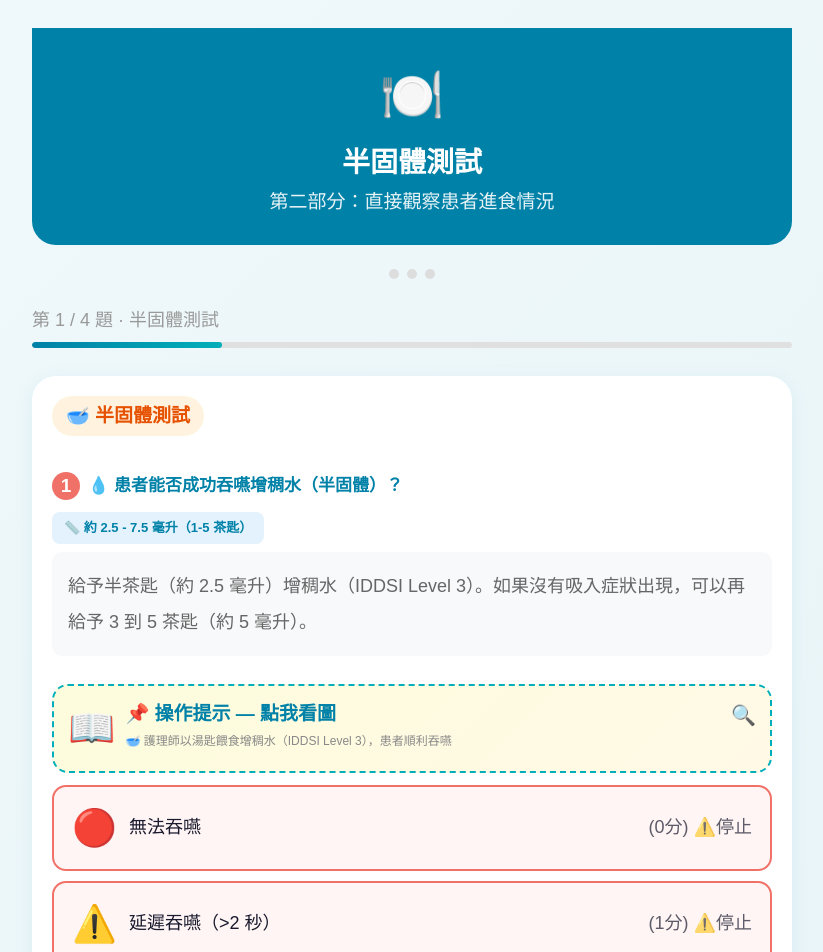
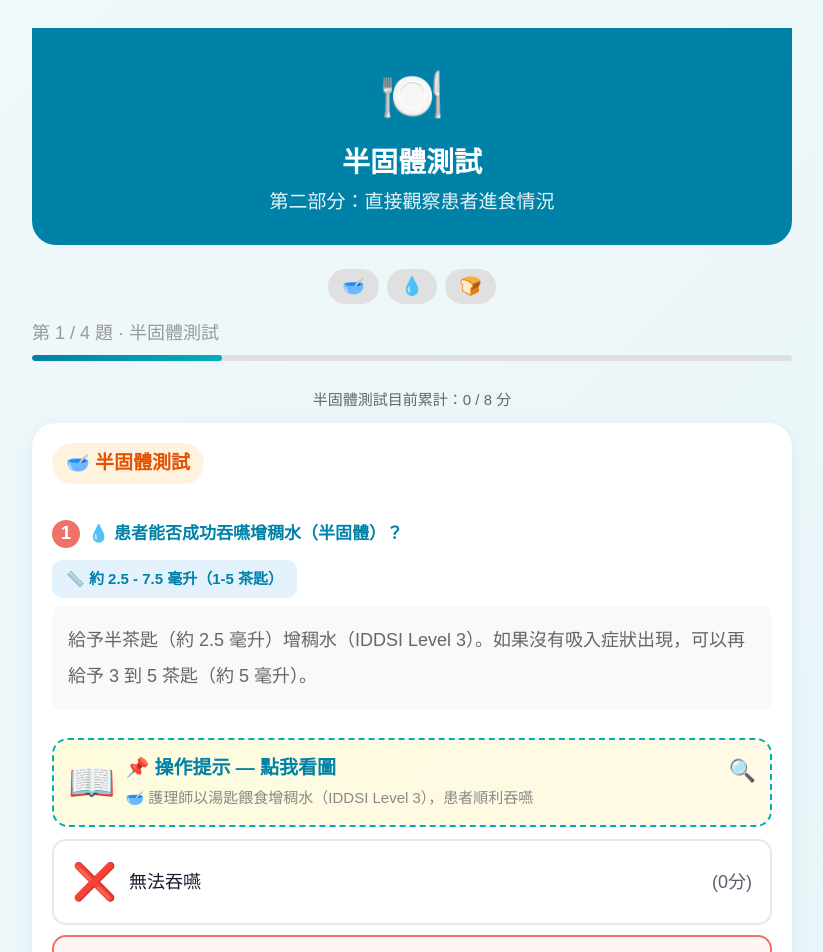
Before and after one commit to seedturtle/guss-t-app, a React (Vite) app: page /direct-test/1 in a window 1280 px wide. Shown: the top 952 px of the page, without its empty margins (228-1051 px from the left). Built offline with nearby package versions, Linux system fonts and the light colour scheme.

Commit message:
fix: all 4 items must be answered per phase before scoring; remove early stop navigation in direct test

```diff
--- a/src/data.ts
+++ b/src/data.ts
@@ -70,7 +70,7 @@ export const DIRECT_ITEMS_SEMI_SOLID: DirectTestItem[] = [
     volumeHint: '約 2.5 - 7.5 毫升（1-5 茶匙）',
     cartoonHint: '🥣 護理師以湯匙餵食增稠水（IDDSI Level 3），患者順利吞嚥',
     options: [
-      { label: '無法吞嚥', value: '無法', score: 0, stop: true },
+      { label: '無法吞嚥', value: '無法', score: 0 },
       { label: '延遲吞嚥（>2 秒）', value: '延遲', score: 1, stop: true },
       { label: '成功吞嚥', value: '成功', score: 2 },
     ],
@@ -85,7 +85,7 @@ export const DIRECT_ITEMS_SEMI_SOLID: DirectTestItem[] = [
     description: '觀察患者在吞嚥前、吞嚥中、吞嚥後三分鐘內是否有咳嗽',
     cartoonHint: '😮‍💨 患者吞嚥時皺眉咳嗽，護理師表情擔憂並準備停止',
     options: [
-      { label: '是（觀察到咳嗽）', value: '是', score: 0, stop: true },
+      { label: '是（觀察到咳嗽）', value: '是', score: 0 },
       { label: '否（無咳嗽）', value: '否', score: 1 },
     ],
   },
@@ -99,7 +99,7 @@ export const DIRECT_ITEMS_SEMI_SOLID: DirectTestItem[] = [
     description: '觀察患者口腔是否有流出液體的現象',
     cartoonHint: '💦 患者下巴有口水，護理師持纸巾輕輕擦拭並觀察',
     options: [
-      { label: '是', value: '是', score: 0, stop: true },
+      { label: '是', value: '是', score: 0 },
       { label: '否', value: '否', score: 1 },
     ],
   },
@@ -113,7 +113,7 @@ export const DIRECT_ITEMS_SEMI_SOLID: DirectTestItem[] = [
     description: '請患者說「哦」，聆聽吞嚥後的嗓音是否有濕濡或沙啞聲',
     cartoonHint: '🗣️ 醫護仔細聆聽患者說「哦」的嗓音，觀察是否有異常',
     options: [
-      { label: '是（嗓音改變）', value: '是', score: 0, stop: true },
+      { label: '是（嗓音改變）', value: '是', score: 0 },
       { label: '否（嗓音正常）', value: '否', score: 1 },
     ],
   },
@@ -131,7 +131,7 @@ export const DIRECT_ITEMS_LIQUID: DirectTestItem[] = [
     volumeHint: '3 → 5 → 10 → 20 → 50 毫升',
     cartoonHint: '💧 護理師以有刻度的杯子餵水，患者逐步增加攝取量',
     options: [
-      { label: '無法吞嚥', value: '無法', score: 0, stop: true },
+      { label: '無法吞嚥', value: '無法', score: 0 },
       { label: '延遲吞嚥（>2 秒）', value: '延遲', score: 1, stop: true },
       { label: '成功吞嚥', value: '成功', score: 2 },
     ],
@@ -146,7 +146,7 @@ export const DIRECT_ITEMS_LIQUID: DirectTestItem[] = [
     description: '觀察患者在吞嚥前、吞嚥中、吞嚥後三分鐘內是否有咳嗽',
     cartoonHint: '😮‍💨 患者嗆咳，水珠噴出，立即停止餵水並記錄',
     options: [
-      { label: '是（觀察到咳嗽）', value: '是', score: 0, stop: true },
+      { label: '是（觀察到咳嗽）', value: '是', score: 0 },
       { label: '否（無咳嗽）', value: '否', score: 1 },
     ],
   },
@@ -160,7 +160,7 @@ export const DIRECT_ITEMS_LIQUID: DirectTestItem[] = [
     description: '觀察患者口腔是否有流出液體的現象',
     cartoonHint: '💦 患者口腔有液體流出，護理師觀察並記錄情形',
     options: [
-      { label: '是', value: '是', score: 0, stop: true },
+      { label: '是', value: '是', score: 0 },
       { label: '否', value: '否', score: 1 },
     ],
   },
@@ -174,7 +174,7 @@ export const DIRECT_ITEMS_LIQUID: DirectTestItem[] = [
     description: '請患者說「哦」，聆聽吞嚥後的嗓音是否有濕濡或沙啞聲',
     cartoonHint: '🗣️ 醫護使用聽診器聆聽患者嗓音，確認是否有濕濡聲',
     options: [
-      { label: '是（嗓音改變）', value: '是', score: 0, stop: true },
+      { label: '是（嗓音改變）', value: '是', score: 0 },
       { label: '否（嗓音正常）', value: '否', score: 1 },
     ],
   },
--- a/src/pages/DirectTest.tsx
+++ b/src/pages/DirectTest.tsx
@@ -12,122 +12,101 @@ const CARTOON_MAP: Record<string, Record<number, string>> = {
 const DirectTest: React.FC = () => {
   const { phase } = useParams<{phase: string}>();
   const navigate = useNavigate();
+  const currentPhase: string = phase || 'semi-solid';
 
   const [step, setStep] = useState(0);
-  const [scores, setScores] = useState({ semiSolid: 0, liquid: 0, solid: 0 });
-  const [stopped, setStopped] = useState(false);
-  const [stopInfo, setStopInfo] = useState({ phase: '', reason: '' });
-  const [phaseScore, setPhaseScore] = useState(0);
+  const [phaseScores, setPhaseScores] = useState<number[]>([0, 0, 0, 0]); // scores for each of 4 items in current phase
   const [indirectScore, setIndirectScore] = useState(0);
   const [modalOpen, setModalOpen] = useState(false);
+  // Accumulated scores across all completed phases
+  const [completedScores, setCompletedScores] = useState({ semiSolid: 0, liquid: 0, solid: 0 });
 
   useEffect(() => {
     const stored = localStorage.getItem('guss_t_indirect');
     if (stored) setIndirectScore(JSON.parse(stored).score);
     const semi = localStorage.getItem('guss_t_semi');
     const liq = localStorage.getItem('guss_t_liquid');
-    if (semi) setScores(s => ({...s, semiSolid: JSON.parse(semi)}));
-    if (liq) setScores(s => ({...s, liquid: JSON.parse(liq)}));
+    const sol = localStorage.getItem('guss_t_solid');
+    setCompletedScores({
+      semiSolid: semi ? JSON.parse(semi) : 0,
+      liquid: liq ? JSON.parse(liq) : 0,
+      solid: sol ? JSON.parse(sol) : 0,
+    });
   }, []);
 
   const getItems = () => {
-    if (phase === 'liquid') return DIRECT_ITEMS_LIQUID;
-    if (phase === 'solid') return DIRECT_ITEMS_SOLID;
+    if (currentPhase === 'liquid') return DIRECT_ITEMS_LIQUID;
+    if (currentPhase === 'solid') return DIRECT_ITEMS_SOLID;
     return DIRECT_ITEMS_SEMI_SOLID;
   };
 
   const items = getItems();
+  const currentItem = items[step];
+  const cartoonImg = CARTOON_MAP[currentPhase]?.[step] || '/cartoon/semi-1.png';
 
   const getPhaseLabel = () => {
-    if (phase === 'liquid') return { icon: '💧', label: '液體測試', cls: 'liquid' };
-    if (phase === 'solid') return { icon: '🍞', label: '固體測試', cls: 'solid' };
+    if (currentPhase === 'liquid') return { icon: '💧', label: '液體測試', cls: 'liquid' };
+    if (currentPhase === 'solid') return { icon: '🍞', label: '固體測試', cls: 'solid' };
     return { icon: '🥣', label: '半固體測試', cls: 'semi-solid' };
   };
 
   const phaseInfo = getPhaseLabel();
-  const currentPhase = phase || 'semi-solid';
-  const cartoonImg = CARTOON_MAP[currentPhase]?.[step] || '/cartoon/semi-1.png';
 
-  const saveResult = (finalScores: typeof scores, totalScore: number, stop: boolean, stopReason?: string, stopPhase?: string) => {
-    localStorage.setItem('guss_t_result', JSON.stringify({
-      stop,
-      stopReason,
-      stopPhase,
-      scores: finalScores,
-      indirectScore,
-      total: totalScore,
-      semiSolid: finalScores.semiSolid,
-      liquid: finalScores.liquid,
-      solid: finalScores.solid,
-    }));
-  };
-
-  const handleAnswer = (score: number, stop?: boolean) => {
-    const newPhaseScore = phaseScore + score;
-    setPhaseScore(newPhaseScore);
-
-    if (stop) {
-      // 停止：將「此題得 0 分」加入，並立即跳轉結果頁
-      const phaseKey = currentPhase === 'liquid' ? 'liquid' : currentPhase === 'solid' ? 'solid' : 'semiSolid';
-      const updatedScores = { ...scores, [phaseKey]: newPhaseScore };
-      setScores(updatedScores);
-      localStorage.setItem(`guss_t_${phaseKey}`, JSON.stringify(newPhaseScore));
-      const totalScore = indirectScore + newPhaseScore;
-      saveResult(updatedScores, totalScore, true, items[step].question, phaseInfo.label);
-      navigate('/result');
-      return;
-    }
+  const handleAnswer = (score: number) => {
+    const newScores = [...phaseScores];
+    newScores[step] = score;
+    setPhaseScores(newScores);
 
     if (step < items.length - 1) {
+      // 還有下一題
       setStep(step + 1);
     } else {
-      // 本階段全部完成，根據分數決定下一步
+      // 本階段全部四題作答完畢，計算階段總分
+      const phaseTotal = newScores.reduce((acc, v) => acc + v, 0);
       const phaseKey = currentPhase === 'liquid' ? 'liquid' : currentPhase === 'solid' ? 'solid' : 'semiSolid';
-      const updatedScores = { ...scores, [phaseKey]: newPhaseScore };
-      setScores(updatedScores);
-      localStorage.setItem(`guss_t_${phaseKey}`, JSON.stringify(newPhaseScore));
 
-      if (newPhaseScore < 5) {
-        // 1-4 分：停止，直接顯示結果
-        saveResult(updatedScores, indirectScore + newPhaseScore, false);
+      const updatedScores = { ...completedScores, [phaseKey]: phaseTotal };
+      setCompletedScores(updatedScores);
+      localStorage.setItem(`guss_t_${phaseKey}`, JSON.stringify(phaseTotal));
+
+      if (currentPhase === 'semi-solid') {
+        localStorage.setItem('guss_t_result', JSON.stringify({
+          stop: false,
+          scores: updatedScores,
+          indirectScore,
+          total: indirectScore + phaseTotal,
+          semiSolid: phaseTotal, liquid: 0, solid: 0,
+        }));
+        // 進入液體測試
+        setTimeout(() => navigate('/direct-test/liquid'), 500);
+      } else if (currentPhase === 'liquid') {
+        localStorage.setItem('guss_t_result', JSON.stringify({
+          stop: false,
+          scores: updatedScores,
+          indirectScore,
+          total: indirectScore + updatedScores.semiSolid + phaseTotal,
+          semiSolid: updatedScores.semiSolid, liquid: phaseTotal, solid: 0,
+        }));
+        // 進入固體測試
+        setTimeout(() => navigate('/direct-test/solid'), 500);
+      } else {
+        // 固體是最後一 phase，顯示結果
+        localStorage.setItem('guss_t_result', JSON.stringify({
+          stop: false,
+          scores: updatedScores,
+          indirectScore,
+          total: indirectScore + phaseTotal + updatedScores.semiSolid + updatedScores.liquid,
+          semiSolid: updatedScores.semiSolid,
+          liquid: updatedScores.liquid,
+          solid: phaseTotal,
+        }));
         navigate('/result');
-      } else {
-        // 5 分：進入下一階段
-        if (currentPhase === 'semi-solid') {
-          saveResult(updatedScores, indirectScore + newPhaseScore, false);
-          setTimeout(() => navigate('/direct-test/liquid'), 500);
-        } else if (currentPhase === 'liquid') {
-          saveResult(updatedScores, indirectScore + newPhaseScore, false);
-          setTimeout(() => navigate('/direct-test/solid'), 500);
-        } else {
-          saveResult(updatedScores, indirectScore + newPhaseScore, false);
-          navigate('/result');
-        }
       }
     }
   };
 
-  const item = items[step];
-
-  if (stopped) {
-    return (
-      <div className="page">
-        <div className="header">
-          <span className="header-icon">🛑</span>
-          <h1>直接測試 - {phaseInfo.label} 停止</h1>
-        </div>
-        <div className="stop-banner">
-          <span className="stop-banner-icon">🛑</span>
-          <h3>測試在「{phaseInfo.label}」中斷</h3>
-          <p>異常項目：<strong>{stopInfo.reason}</strong></p>
-          <p>此階段分數：<strong>{phaseScore}</strong></p>
-        </div>
-        <button className="btn btn-danger" style={{width:'100%'}} onClick={()=>navigate('/result')}>
-          📊 查看評估結果
-        </button>
-      </div>
-    );
-  }
+  const phaseTotal = phaseScores.reduce((acc, v) => acc + v, 0);
+  const progress = ((step + 1) / items.length) * 100;
 
   return (
     <div className="page">
@@ -137,49 +116,83 @@ const DirectTest: React.FC = () => {
         <p>第二部分：直接觀察患者進食情況</p>
       </div>
 
-      <div className="phase-dots">
-        {['semi-solid','liquid','solid'].map(p => (
-          <div key={p} className={`phase-dot ${p === phase ? 'current' : scores[p === 'semi-solid' ? 'semiSolid' : p === 'liquid' ? 'liquid' : 'solid'] !== 0 ? 'completed' : 'pending'}`} />
-        ))}
+      {/* Phase progress dots */}
+      <div style={{ display: 'flex', justifyContent: 'center', gap: 8, marginBottom: 16 }}>
+        {['semi-solid', 'liquid', 'solid'].map(p => {
+          const labels = { 'semi-solid': '🥣', liquid: '💧', solid: '🍞' };
+          const isCurrent = p === currentPhase;
+          const hasData = completedScores[p === 'semi-solid' ? 'semiSolid' : p as 'liquid'|'solid'] !== 0;
+          return (
+            <div key={p} style={{
+              padding: '4px 14px', borderRadius: 20, fontSize: 18,
+              background: isCurrent ? 'var(--primary)' : hasData ? 'var(--secondary)' : '#e0e0e0',
+              color: isCurrent || hasData ? 'white' : '#999',
+              fontWeight: isCurrent ? 700 : 400,
+            }}>
+              {labels[p as keyof typeof labels]}
+            </div>
+          );
+        })}
       </div>
 
       <div className="step-counter">第 {step + 1} / {items.length} 題 · {phaseInfo.label}</div>
-      <div className="progress-bar"><div className="progress-fill" style={{width:`${((step+1)/items.length)*100}%`}} /></div>
+      <div className="progress-bar"><div className="progress-fill" style={{width: `${progress}%`}} /></div>
+
+      {/* Phase score so far */}
+      <div style={{ textAlign: 'center', marginBottom: 12, fontSize: 15, color: '#666' }}>
+        {phaseInfo.label}目前累計：{phaseTotal} / {items.length * 2} 分
+      </div>
 
       <div className="card">
         <span className={`phase-badge ${phaseInfo.cls}`}>{phaseInfo.icon} {phaseInfo.label}</span>
-        <div className="card-title" style={{marginTop:8}}>
-          <span className="step-badge">{step+1}</span>
-          {item.icon} {item.question}
+        <div className="card-title" style={{marginTop: 8}}>
+          <span className="step-badge">{step + 1}</span>
+          {currentItem.icon} {currentItem.question}
         </div>
-        {item.volumeHint && (
-          <div style={{fontSize:13, color:'#0081a7', fontWeight:600, marginBottom:8, background:'#e3f2fd', padding:'6px 12px', borderRadius:8, display:'inline-block'}}>
-            📏 {item.volumeHint}
+        {currentItem.volumeHint && (
+          <div style={{fontSize: 15, color: '#0081a7', fontWeight: 600, marginBottom: 8, background: '#e3f2fd', padding: '8px 14px', borderRadius: 10, display: 'inline-block'}}>
+            📏 {currentItem.volumeHint}
           </div>
         )}
-        <div className="question-desc">{item.description}</div>
+        {currentItem.description && <div className="question-desc">{currentItem.description}</div>}
 
-        <div className="cartoon-box" style={{ cursor: 'pointer' }} onClick={() => setModalOpen(true)} role="button" tabIndex={0} onKeyDown={(e) => e.key === 'Enter' && setModalOpen(true)} aria-label="點擊查看操作示意圖">
+        <div
+          className="cartoon-box"
+          style={{ cursor: 'pointer' }}
+          onClick={() => setModalOpen(true)}
+          role="button"
+          tabIndex={0}
+          onKeyDown={(e) => e.key === 'Enter' && setModalOpen(true)}
+          aria-label="點擊查看操作示意圖"
+        >
           <span className="cartoon-icon">📖</span>
           <div className="cartoon-text">
             <strong>📌 操作提示 — 點我看圖</strong>
-            <div style={{ marginTop: 4, fontSize: 12, color: '#888' }}>{item.cartoonHint}</div>
+            <div style={{ marginTop: 4, fontSize: 15, color: '#888' }}>{currentItem.cartoonHint}</div>
           </div>
-          <span style={{ marginLeft: 'auto', fontSize: 20, flexShrink: 0 }}>🔍</span>
+          <span style={{ marginLeft: 'auto', fontSize: 22, flexShrink: 0 }}>🔍</span>
         </div>
 
         <div className="options">
-          {item.options.map((opt, i) => (
-            <button key={i} className={`option-btn ${opt.stop ? 'stop-warning' : ''}`} onClick={() => handleAnswer(opt.score, opt.stop)}>
-              <span className="option-icon">{i === 0 ? '🔴' : i === 1 ? '⚠️' : '✅'}</span>
+          {currentItem.options.map((opt, i) => (
+            <button
+              key={i}
+              className={`option-btn ${opt.stop ? 'stop-warning' : ''}`}
+              onClick={() => handleAnswer(opt.score)}
+            >
+              <span className="option-icon">
+                {currentItem.options.length === 2
+                  ? (i === 0 ? '❌' : '✅')
+                  : (i === 0 ? '❌' : i === 1 ? '⚠️' : '✅')}
+              </span>
               <span className="option-label">{opt.label}</span>
-              <span className="option-score">({opt.score}分){opt.stop ? ' ⚠️停止' : ''}</span>
+              <span className="option-score">({opt.score}分){opt.stop ? ' ⚠️' : ''}</span>
             </button>
           ))}
         </div>
       </div>
 
-      <div className="btn-group" style={{marginTop:8}}>
+      <div className="btn-group" style={{marginTop: 10}}>
         <button className="btn btn-secondary" onClick={() => currentPhase === 'semi-solid' ? navigate('/indirect-test') : navigate('/direct-test/semi-solid')}>
           ← 上一步
         </button>
@@ -188,12 +201,13 @@ const DirectTest: React.FC = () => {
       {modalOpen && (
         <CartoonModal
           src={cartoonImg}
-          alt={item.question}
-          caption={item.cartoonHint}
+          alt={currentItem.question}
+          caption={currentItem.cartoonHint}
           onClose={() => setModalOpen(false)}
         />
       )}
     </div>
   );
 };
+
 export default DirectTest;
```
